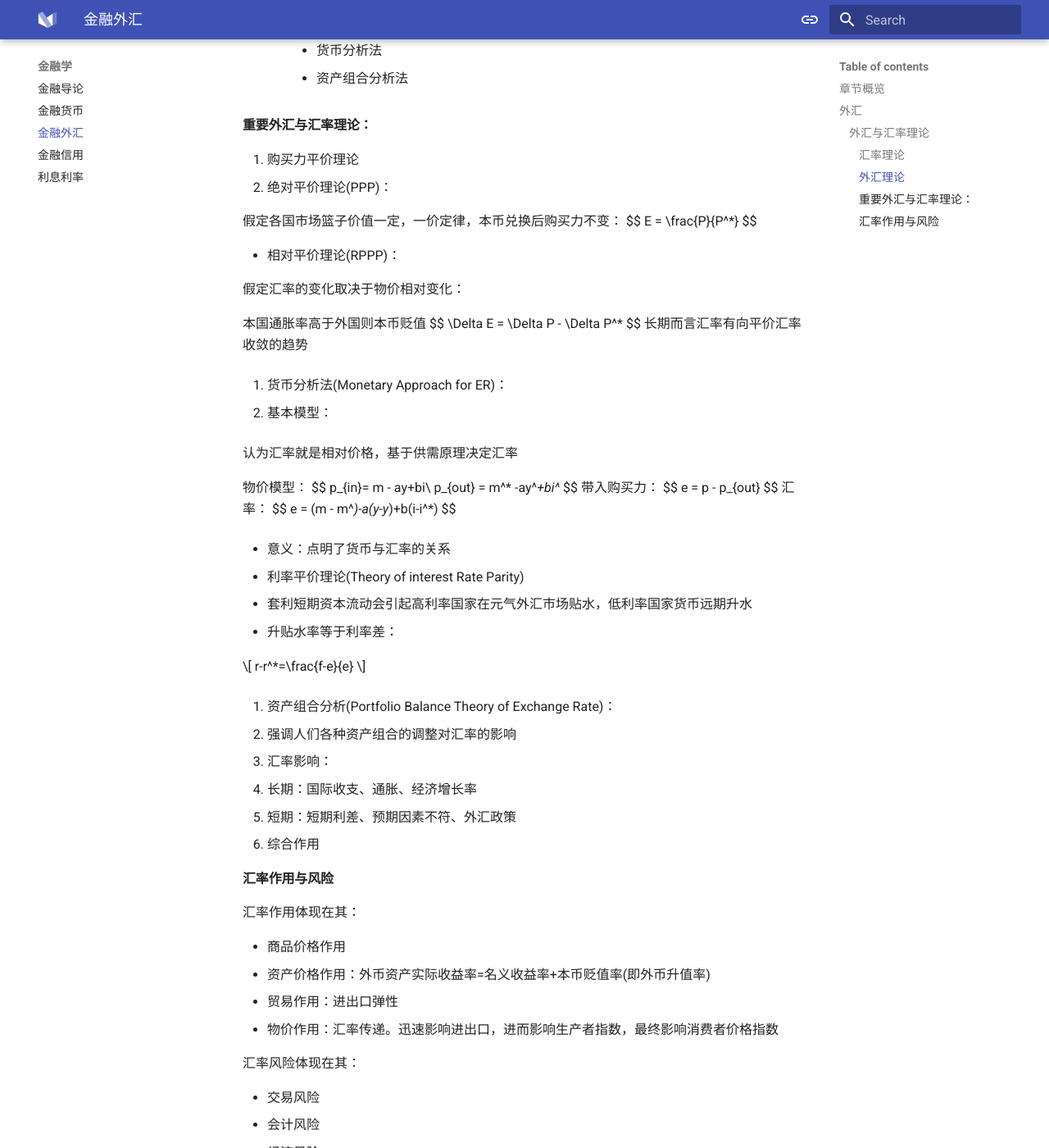
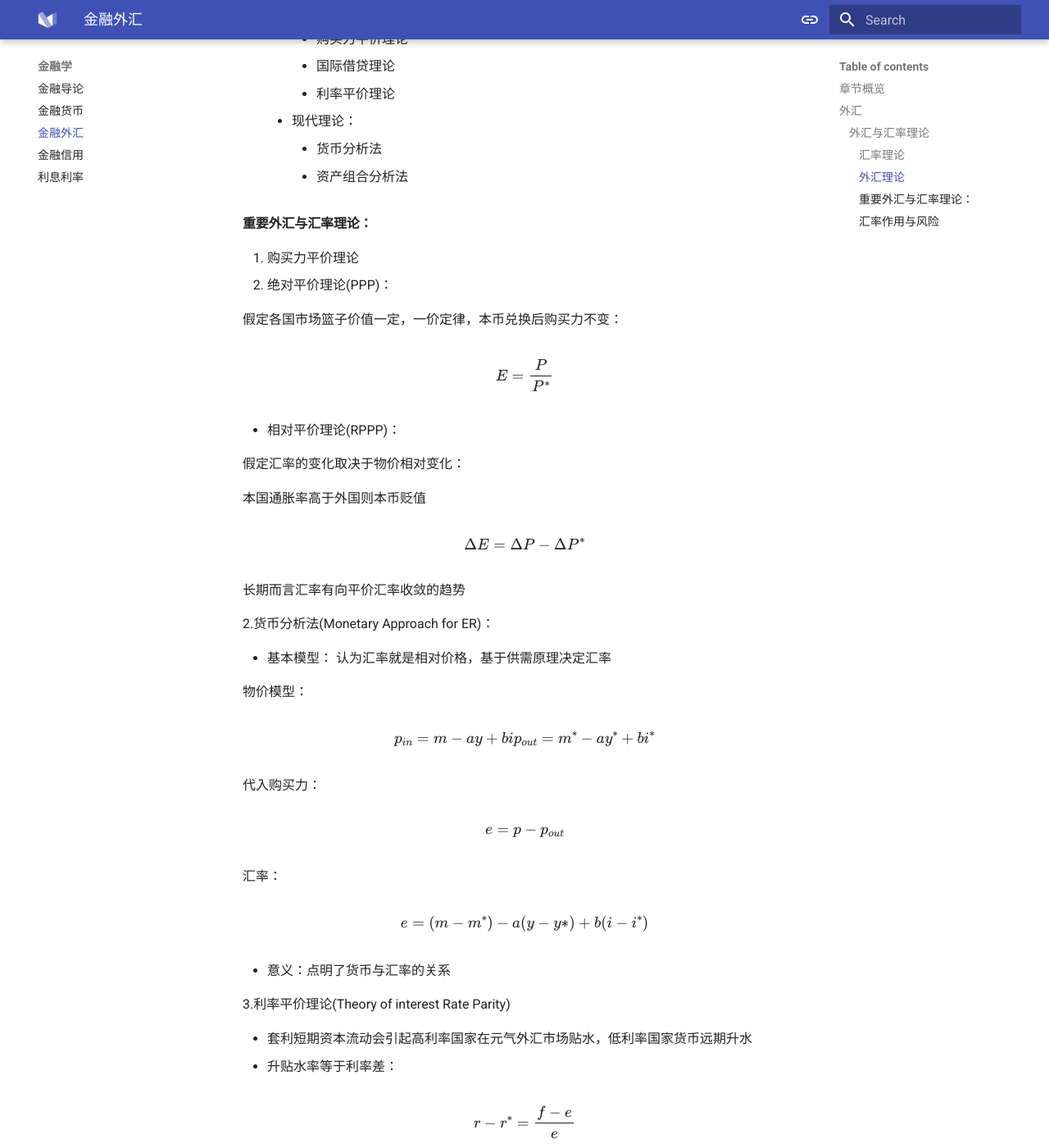
Before and after one commit to HarudogMyLand/FuckEconomicNote, an MkDocs documentation site: the page built from docs/finance/finance3.md, in a window 1280 px wide and 1400 px high, scrolled down 2134 px. Shown: the whole window at 82% size. Built offline with MkDocs 1.6.1 and Material for MkDocs 9.7.7, drawn with Linux system fonts in a browser that asks for light colours; some of the changed text lies outside the part shown.

Commit message:
Bugfixed

```diff
--- a/docs/finance/finance3.md
+++ b/docs/finance/finance3.md
@@ -50,6 +50,7 @@
 $$
 \text{RE}=\frac{P}{E\times P^*}
 $$
+
 - 有效汇率：加权平均汇率，选取各贸易伙伴贸易份额作为权重，考察一种货币对多种其他货币的综合对价关系：
 - 名义有效汇率：$\text{NEER}=\sum_i a_i \frac{1}{E_{i.j}}$，该国综合相对购买率
 - 实际有效汇率：$\text{REER}=\sum_i a_i \frac{P_j}{E_{i,j}\times P_i}$，反映一国商品对外所有外国商品综合相对比价
@@ -83,6 +84,7 @@ $$
   - 绝对平价理论(PPP)：
 
   假定各国市场篮子价值一定，一价定律，本币兑换后购买力不变：
+
 $$
   E = \frac{P}{P^*}
 $$
@@ -92,50 +94,57 @@ $$
   假定汇率的变化取决于物价相对变化：
 
   本国通胀率高于外国则本币贬值
+
 $$
   \Delta E = \Delta P - \Delta P^*
 $$
+
   长期而言汇率有向平价汇率收敛的趋势
 
-2. 货币分析法(Monetary Approach for ER)：
+2.货币分析法(Monetary Approach for ER)：
 
-  - 基本模型：
+- 基本模型：
+认为汇率就是相对价格，基于供需原理决定汇率
 
-  认为汇率就是相对价格，基于供需原理决定汇率
+物价模型：
 
-  物价模型：
 $$
   p_{in}= m - ay+bi\\
   p_{out} = m^* -ay^*+bi^*
 $$
-  带入购买力：
+
+  代入购买力：
+
 $$
   e = p - p_{out}
 $$
+
   汇率：
+
 $$
   e = (m - m^*)-a(y-y*)+b(i-i^*)
 $$
 
-  - 意义：点明了货币与汇率的关系
+- 意义：点明了货币与汇率的关系
 
-3. 利率平价理论(Theory of interest Rate Parity)
+3.利率平价理论(Theory of interest Rate Parity)
 
-  - 套利短期资本流动会引起高利率国家在元气外汇市场贴水，低利率国家货币远期升水
-  - 升贴水率等于利率差：
+- 套利短期资本流动会引起高利率国家在元气外汇市场贴水，低利率国家货币远期升水
+- 升贴水率等于利率差：
 
 $$
   r-r^*=\frac{f-e}{e}
 $$
 
-4. 资产组合分析(Portfolio Balance Theory of Exchange Rate)：
+4.资产组合分析(Portfolio Balance Theory of Exchange Rate)：
 
-  - 强调人们各种资产组合的调整对汇率的影响
+- 强调人们各种资产组合的调整对汇率的影响
 
-- 汇率影响：
-  - 长期：国际收支、通胀、经济增长率
-  - 短期：短期利差、预期因素不符、外汇政策
-  - 综合作用
+汇率影响：
+
+- 长期：国际收支、通胀、经济增长率
+- 短期：短期利差、预期因素不符、外汇政策
+- 综合作用
 
 #### 汇率作用与风险
 
--- a/mkdocs.yml
+++ b/mkdocs.yml
@@ -75,22 +75,42 @@ extra:
   social:
     - icon: fontawesome/brands/github
       link: https://github.com/HarudogMyLand
+  # Math support
+  math:
+    mathjax:
+      enable: true
 
 # Extensions
 markdown_extensions:
-  - pymdownx.arithmatex:
-      generic: true
+  - footnotes
   - admonition
   - pymdownx.details
   - pymdownx.superfences
+  - pymdownx.arithmatex:
+      generic: true
+  - pymdownx.emoji:
+      emoji_index: !!python/name:material.extensions.emoji.twemoji
+      emoji_generator: !!python/name:material.extensions.emoji.to_svg
+  - pymdownx.highlight:
+      linenums: true
+  - pymdownx.keys
+  - pymdownx.inlinehilite
+  - pymdownx.snippets
+  - pymdownx.tabbed:
+      alternate_style: true
   - toc:
       permalink: true
-  - footnotes
-  - pymdownx.blocks.admonition  # 添加这个扩展来支持 [!note] 语法
+
+extra_javascript:
+  - javascripts/config.js
+  - https://polyfill.io/v3/polyfill.min.js?features=es6
+  - https://cdn.jsdelivr.net/npm/mathjax@3/es5/tex-mml-chtml.js
 
 copyright: Copyright &copy; 2025 - 2030 Not a real copyright
 
 # Navigation Part
+
+
 
 nav:
   - 首页: index.md
```
Also changed, not shown: docs/javascripts/mathjax.js (+5 -9 lines), docs/microeco/tutorial3.md (+1 -1 lines).
